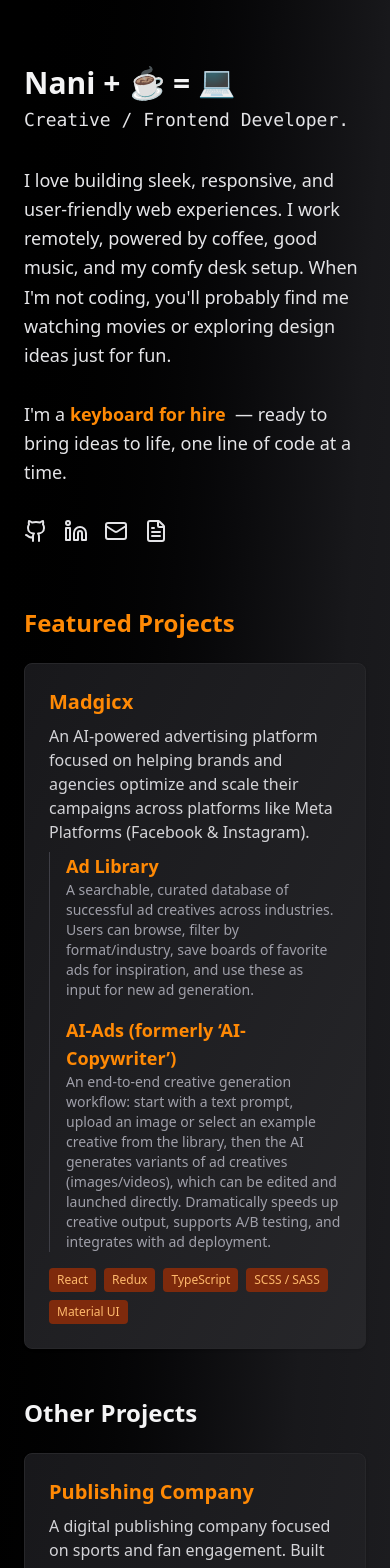
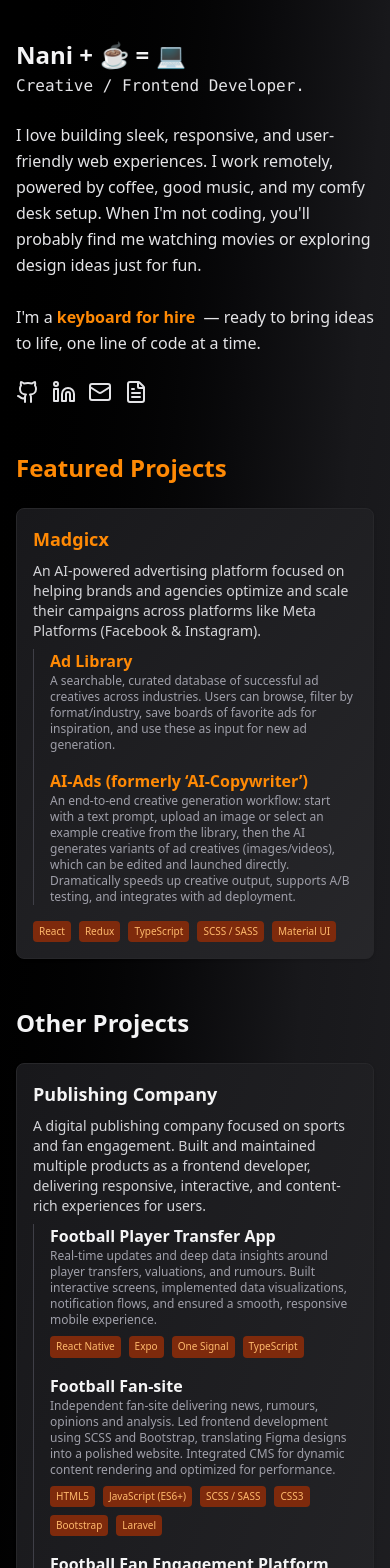
Before and after one commit to hernanosaurus/portfolio.2025, a Next.js app: page / in a window 390 px wide. Shown: the top 1568 px of the page. Built offline with nearby package versions, Linux system fonts and the light colour scheme.

Commit message:
a little bit mobile adjustments, color changes and footer alignment

```diff
--- a/app/components/common/Card.tsx
+++ b/app/components/common/Card.tsx
@@ -20,10 +20,10 @@
         damping: 600,
         mass: 0.2
       }}
-      className="rounded-lg border border-zinc-800 bg-gradient-to-br from-zinc-900 to-zinc-800 p-6 shadow-sm transition-all duration-200 hover:shadow-lg hover:border-orange-400"
+      className="rounded-lg border border-zinc-800 bg-gradient-to-br from-zinc-900 to-zinc-800 p-4 md:p-6 shadow-sm transition-all duration-200 hover:shadow-lg hover:border-orange-400"
       aria-label={`Project: ${project.name}`}
     >
-      <h3 className="text-xl font-bold mb-2 flex items-center gap-1.5">
+      <h3 className="text-lg md:text-xl font-bold mb-2 flex items-center gap-1.5">
         {project.link ? (
           <Link href={project.link} ariaLabel={`Visit ${project.name} project`}>
             <span className="flex items-center gap-1 align-middle text-orange-400">
@@ -32,31 +32,31 @@
             </span>
           </Link>
         ) : (
-          <span className="text-orange-400">{project.name}</span>
+          <span className="text-zinc-100">{project.name}</span>
         )}
       </h3>
-      <p className="mb-2 text-zinc-300">{project.description}</p>
+      <p className="mb-2 text-zinc-300 text-sm md:text-base">{project.description}</p>
       {project.products && (
         <div className="mb-2 pl-4 border-l border-zinc-700">
           {project.products.map((prod) => (
             <div key={prod.name} className="mb-4">
-              <h4 className="text-lg font-semibold flex items-center gap-1.5">
+              <h4 className="text-base md:text-lg font-semibold flex items-center gap-1.5">
                 {prod.link ? (
                   <Link href={prod.link} ariaLabel={`Visit ${prod.name}`}>
                     <span className="flex items-center gap-1 align-middle text-orange-400">
                       {prod.name}
-                      <ExternalLink className="w-3 h-3 hidden sm:inline-block align-middle" />
+                      <ExternalLink className="w-4 h-4 hidden sm:inline-block align-middle" />
                     </span>
                   </Link>
                 ) : (
                   <span className="text-zinc-100">{prod.name}</span>
                 )}
               </h4>
-              <p className="text-zinc-400 text-sm mb-2">{prod.description}</p>
+              <p className="text-zinc-400 text-xs md:text-sm mb-2">{prod.description}</p>
               {prod.tech && (
                 <div className="mt-2 flex flex-wrap gap-2">
                   {prod.tech.map((tech) => (
-                    <Tag key={tech}>{tech}</Tag>
+                    <Tag key={tech} className="text-xs sm:text-sm px-1.5 py-1">{tech}</Tag>
                   ))}
                 </div>
               )}
@@ -67,7 +67,7 @@
       {project.tech && (
         <div className="mt-4 flex flex-wrap gap-2">
           {project.tech.map((tech) => (
-            <Tag key={tech}>{tech}</Tag>
+            <Tag key={tech} className="text-xs sm:text-sm px-1.5 py-1">{tech}</Tag>
           ))}
         </div>
       )}
--- a/app/components/common/Tag.tsx
+++ b/app/components/common/Tag.tsx
@@ -6,7 +6,7 @@
 export default function Tag({ children, className = '' }: TagProps) {
   return (
     <span
-      className={`text-orange-300 bg-orange-900 border-none px-2 py-1 rounded text-xs transition-colors duration-200 ${className}`}
+      className={`text-orange-300 bg-orange-900 border-none px-1.5 py-1 rounded text-[10px] transition-colors duration-200 ${className}`}
     >
       {children}
     </span>
--- a/app/components/sections/Hero.tsx
+++ b/app/components/sections/Hero.tsx
@@ -10,7 +10,7 @@
 
 export default function Hero() {
   return (
-    <section className="flex flex-col items-start gap-6 text-left max-w-full">
+    <section className="flex flex-col items-start gap-4 md:gap-6 text-left max-w-full">
       <motion.div
         initial="hidden"
         animate="visible"
@@ -18,7 +18,7 @@
         variants={fadeInUp}
         className="flex flex-col gap-1"
       >
-        <h1 className="text-3xl font-bold text-zinc-100 leading-tight">
+        <h1 className="text-2xl md:text-3xl font-bold text-zinc-100 leading-tight">
           Nani&nbsp;+&nbsp;
           <motion.span
             animate={{ rotate: [0, -10, 10, -10, 0] }}
@@ -35,9 +35,8 @@
             💻
           </motion.span>
         </h1>
-        <h2 className="text-lg font-mono text-zinc-200 mb-2">
+        <h2 className="text-base md:text-lg font-mono text-zinc-200 mb-2">
           Creative / Frontend Developer.{' '}
-
         </h2>
       </motion.div>
       <motion.p
@@ -45,7 +44,7 @@
         animate="visible"
         transition={{ duration: 0.6, delay: 0.2 }}
         variants={fadeInUp}
-        className="w-full max-w-full text-lg leading-relaxed text-zinc-200"
+        className="w-full max-w-full text-base md:text-lg leading-relaxed text-zinc-200"
       >
         I love building sleek, responsive, and user-friendly web experiences. I work remotely,
         powered by coffee, good music, and my comfy desk setup. When I&apos;m not coding, you&apos;ll
@@ -63,7 +62,7 @@
         animate="visible"
         transition={{ duration: 0.6, delay: 0.4 }}
         variants={fadeInUp}
-        className="flex flex-row gap-4 mt-2"
+        className="flex flex-row gap-3 md:gap-4 mt-2"
       >
         <a
           href="https://github.com/hernanosaurus"
--- a/app/components/sections/Skills.tsx
+++ b/app/components/sections/Skills.tsx
@@ -18,7 +18,7 @@
             <ul className="flex flex-row flex-wrap gap-2">
               {items.map((skill) => (
                 <li key={skill}>
-                  <Tag>{skill}</Tag>
+                  <Tag className="text-xs sm:text-sm px-1.5 py-1" >{skill}</Tag>
                 </li>
               ))}
             </ul>
--- a/app/page.tsx
+++ b/app/page.tsx
@@ -16,7 +16,7 @@
       >
         Skip to content
       </a>
-      <main id="main-content" className="mx-auto max-w-3xl py-16 px-6 flex flex-col gap-16">
+      <main id="main-content" className="mx-auto w-full max-w-3xl py-10 md:py-16 px-4 md:px-6 flex flex-col gap-12 md:gap-16">
         <Hero />
         <Projects projects={projects} />
         <Skills skills={skills} />
@@ -25,7 +25,7 @@
           whileInView={{ opacity: 1, y: 0 }}
           viewport={{ once: true }}
           transition={{ duration: 0.6 }}
-          className="mt-12 text-center text-sm text-zinc-700 dark:text-zinc-300"
+          className="mt-12 text-center text-sm text-zinc-400 max-w-xs sm:max-w-none mx-auto break-words leading-snug"
         >
           <motion.span
             animate={{ scale: [1, 1.1, 1] }}
@@ -41,11 +41,13 @@
           whileInView={{ opacity: 1 }}
           viewport={{ once: true }}
           transition={{ duration: 0.6, delay: 0.2 }}
-          className="mt-4 text-center text-xs text-zinc-700 dark:text-zinc-300"
+          className="mt-4 text-center text-xs text-zinc-500 max-w-xs sm:max-w-md md:max-w-lg lg:max-w-xl xl:max-w-2xl mx-auto break-words leading-snug"
         >
-          Built with Next.js, Tailwind, and loose TypeScript 😉 — deployed on Vercel.
-          <br />
-          Designed and coded with good coffee{' '}
+          Built with{' '}
+          <span className="font-bold text-zinc-200">Next.js</span>,{' '}
+          <span className="font-bold text-zinc-200">Tailwind</span>, and loose{' '}
+          <span className="font-bold text-zinc-200">TypeScript</span> 😉 — deployed on{' '}
+          <span className="font-bold text-zinc-200">Vercel</span>. Designed and coded with good coffee{' '}
           <motion.span
             animate={{ rotate: [0, -10, 10, -10, 0] }}
             transition={{ repeat: Infinity, duration: 3, ease: 'easeInOut' }}
@@ -71,8 +73,8 @@
           </motion.span>
           .
           <br />
-          <span className="text-[10px] text-zinc-500 dark:text-zinc-400 mt-2 block">
-            (Dabbled with Framer Motion — just exploring the basics and having fun with simple motion effects. 😄)
+          <span className="text-[10px] text-zinc-600 mt-2 block">
+            (Dabbled with <span className="font-bold text-zinc-200">Framer Motion</span> — just exploring the basics and having fun with simple motion effects. 😄)
           </span>
         </motion.div>
       </main>
```
